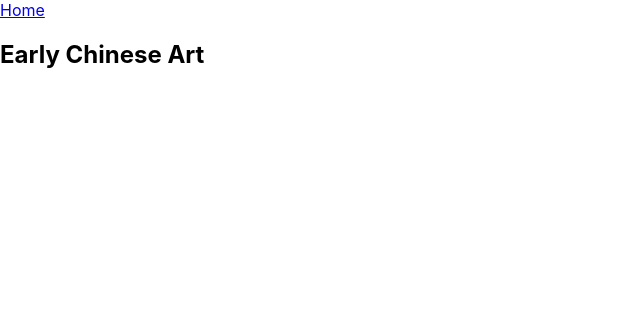
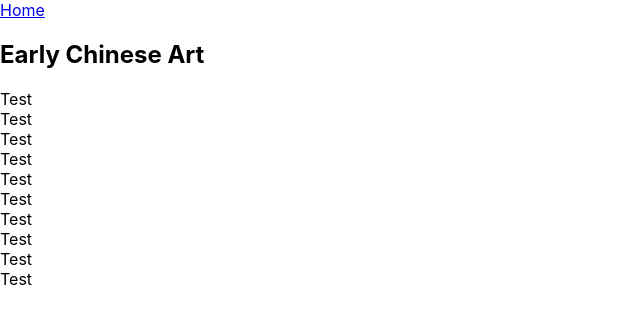
Before and after one commit to fiosman/art-museum, a React (Create React App) app: page /galleries/1600 in a window 1280 px wide. Shown: the top 324 px of the page, without its empty margins (0-640 px from the left). Built offline with nearby package versions, Linux system fonts and the light colour scheme.

Commit message:
Creates BuildArtImageTiles

```diff
--- a/src/components/ArtImageTile/index.js
+++ b/src/components/ArtImageTile/index.js
@@ -1,7 +1,7 @@
 import React from "react";
 
 const ArtImageTile = () => {
-  return <div></div>;
+  return <div>Test</div>;
 };
 
 export default ArtImageTile;
--- a/src/components/GalleryView/index.js
+++ b/src/components/GalleryView/index.js
@@ -4,9 +4,13 @@ import { NavLink } from "react-router-dom";
 import ArtImageTile from "../ArtImageTile";
 
 const GalleryView = ({ galleries }) => {
+  console.log(galleries);
   const params = useParams();
   const buildGallery = () =>
     galleries.find((gallery) => gallery.gallerynumber === params.galleryId).name;
+
+  const BuildArtImageTiles = () =>
+    galleries.map((gallery) => <ArtImageTile prop={gallery.objects[0].images} />);
 
   return (
     <div>
@@ -14,7 +18,7 @@ const GalleryView = ({ galleries }) => {
         <NavLink to="/">Home</NavLink>
       </nav>
       <h2>{buildGallery()}</h2>
-      <ArtImageTile />
+      <BuildArtImageTiles />
     </div>
   );
 };
```
